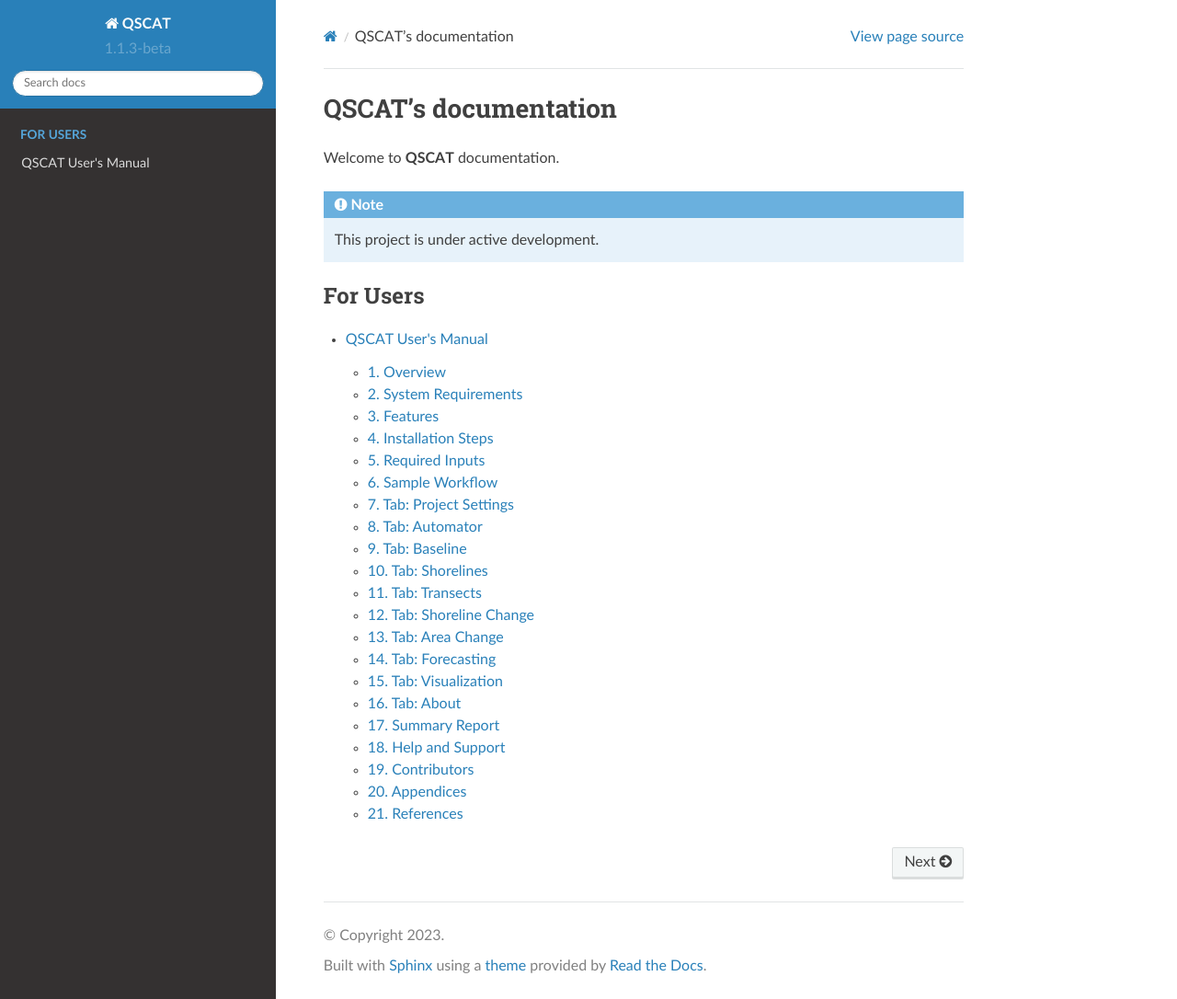
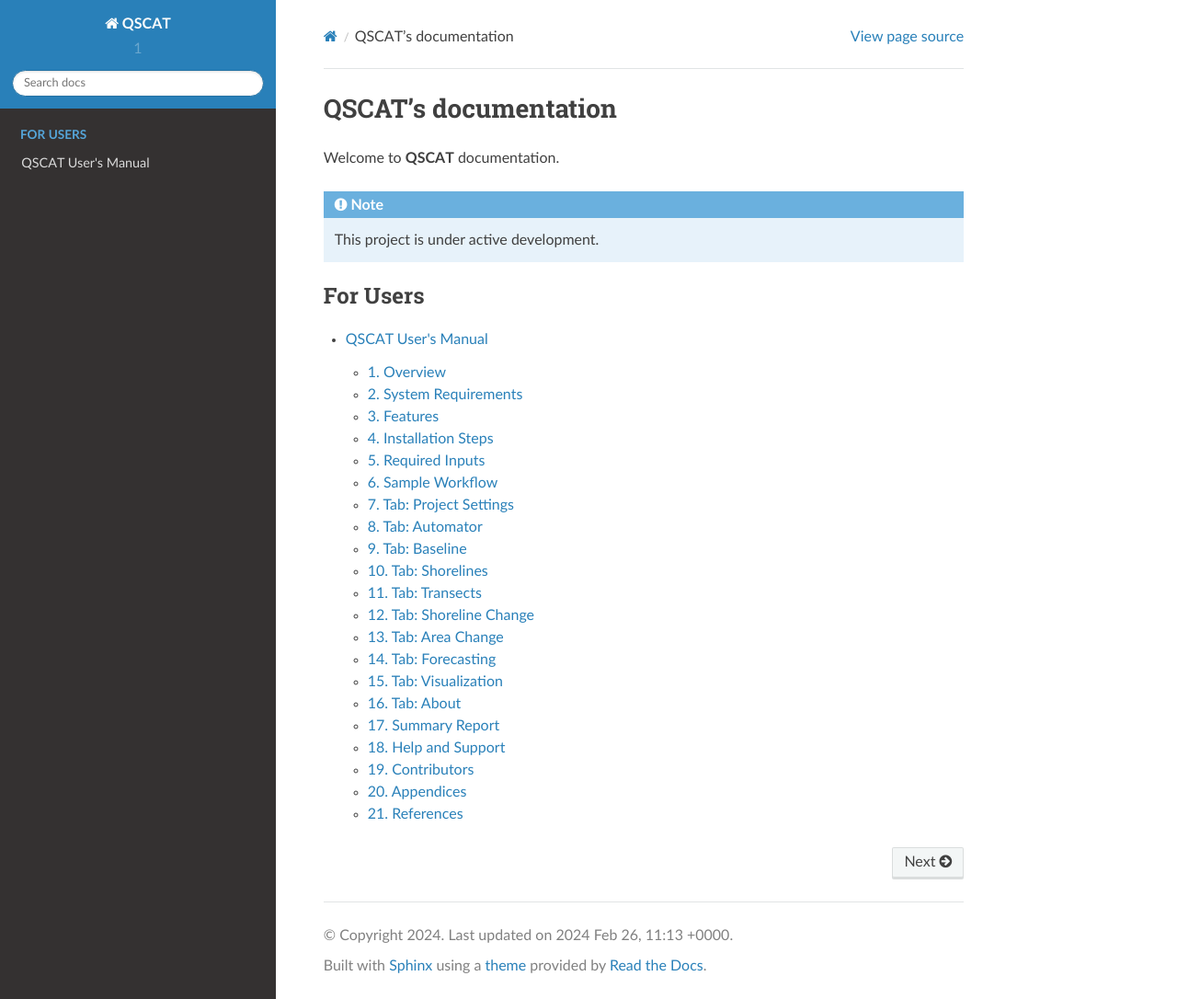
Before and after one commit to upmsi-coaster/qscat-docs, a Sphinx documentation site: the page built from docs/source/index.rst, in a window 1280 px wide and 1086 px high. Shown: the whole window at 92% size. Built offline with Sphinx 7.4.7 and the Read the Docs theme 2.0.0, drawn with Linux system fonts in a browser that asks for light colours.

Commit message:
Update conf.py

```diff
--- a/docs/source/conf.py
+++ b/docs/source/conf.py
@@ -3,11 +3,11 @@
 # -- Project information
 
 project = 'QSCAT'
-copyright = '2023'
+copyright = '2024'
 author = 'Louis Facun'
 
-release = '1.1.3-beta'
-version = '1.1.3-beta'
+release = '1'
+version = '1'
 
 # -- General configuration
 
@@ -41,7 +41,7 @@
 #     'display_version': False,
 # }
 # html_logo = "qscat-logo.svg"
-
+html_last_updated_fmt = '%Y %b %d, %H:%M %z'
 # These paths are either relative to html_static_path
 # or fully qualified paths (eg. https://...)
 html_css_files = [
```
